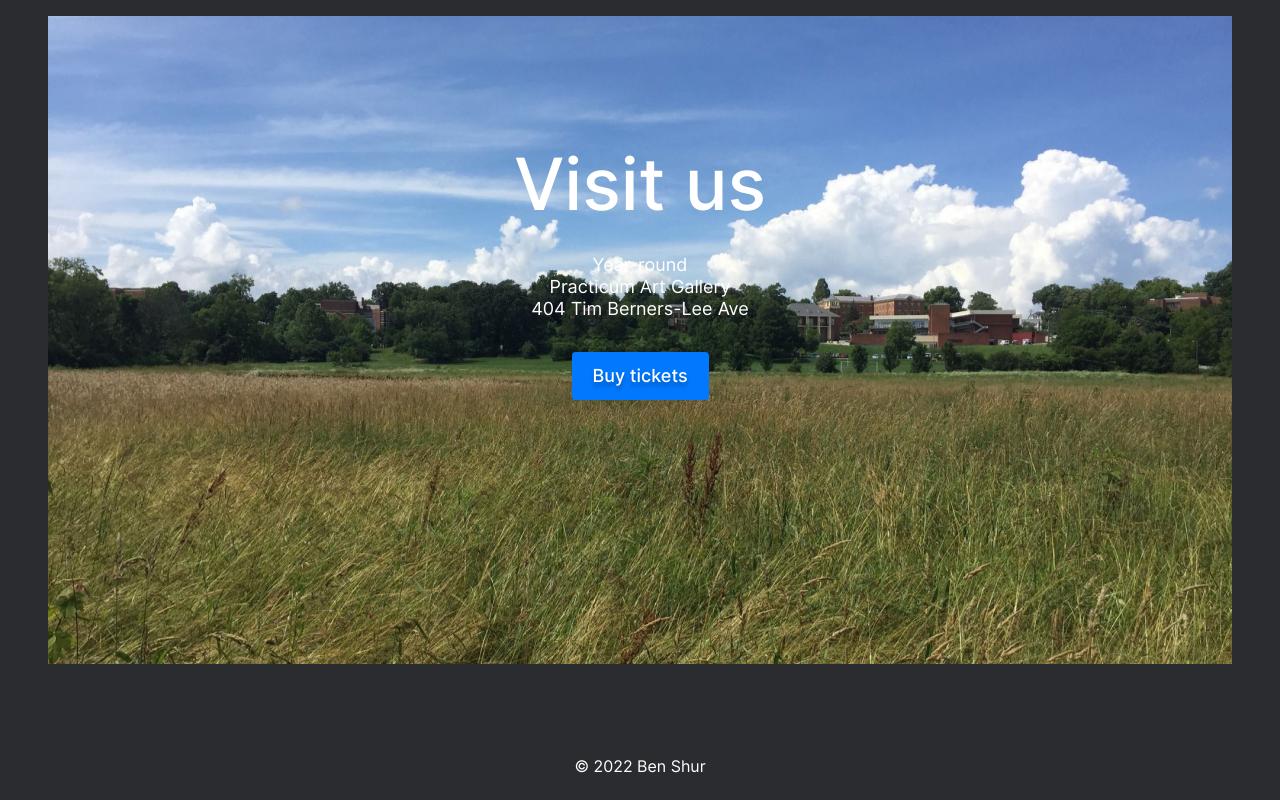
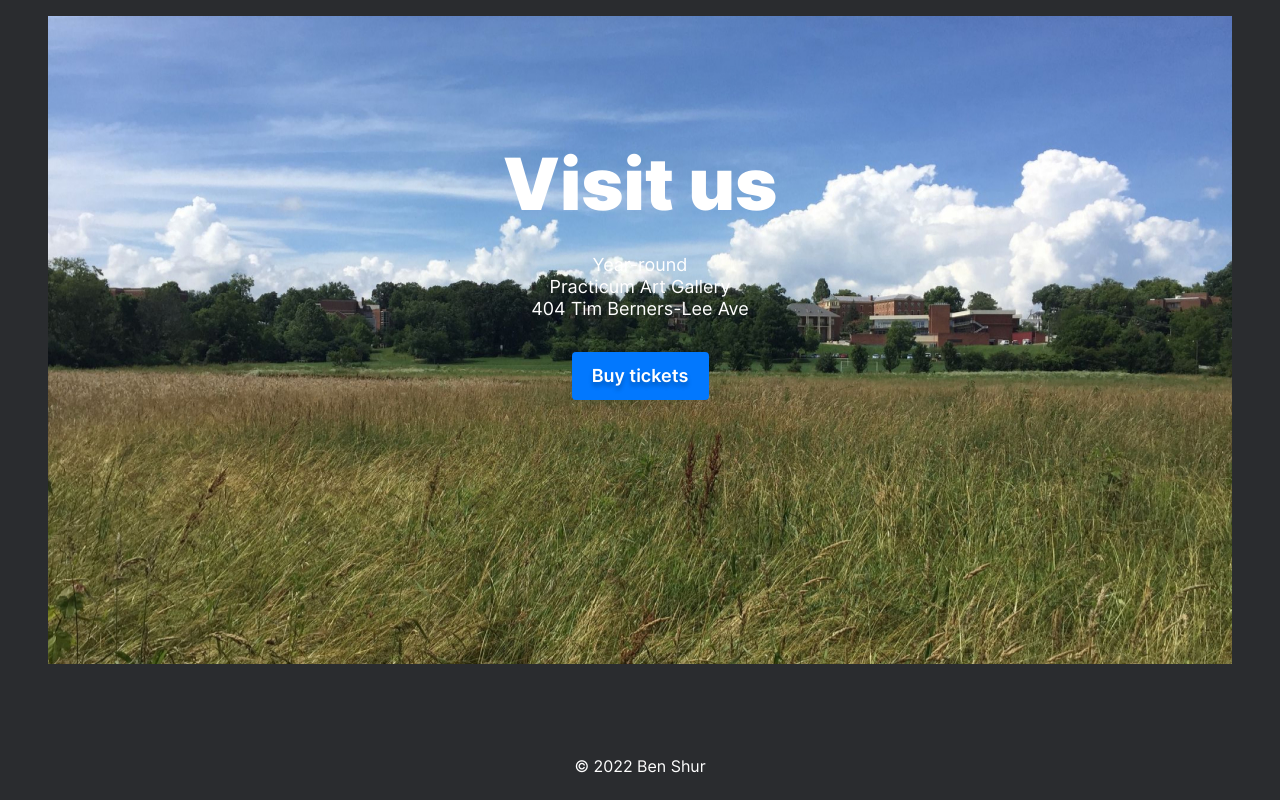
Before and after one commit to benshur/web_project_3, a plain HTML site: page index.html in a window 1280 px wide. Shown: the part 6698-7498 px from the top of the page. Drawn offline with Linux system fonts and the light colour scheme.

Commit message:
first submit of web project 3

```diff
--- a/blocks/contact.css
+++ b/blocks/contact.css
@@ -56,7 +56,6 @@
     color: white;
     font-weight: 900;
     font-style: normal;
-    font-weight: 500;
     font-size: 72px;
     line-height: 76px;
     margin: 0;
@@ -96,10 +95,9 @@
   .contact__image-text-buyTickets-text {
     font-family: 'Inter', Arial, sans-serif;
     color: white;
-    font-weight: 400;
     font-style: normal;
     font-style: regular;
-    font-weight: 500;
+    font-weight: 600;
     font-size: 18px;
     line-height: 22px;
     margin: 0;
@@ -136,10 +134,6 @@
     margin-top: 64px;
   }
 
-  .contact__image-text{
-    text-align: center;
-
-  }
 
   .contact__image {
     object-fit: cover;
```
